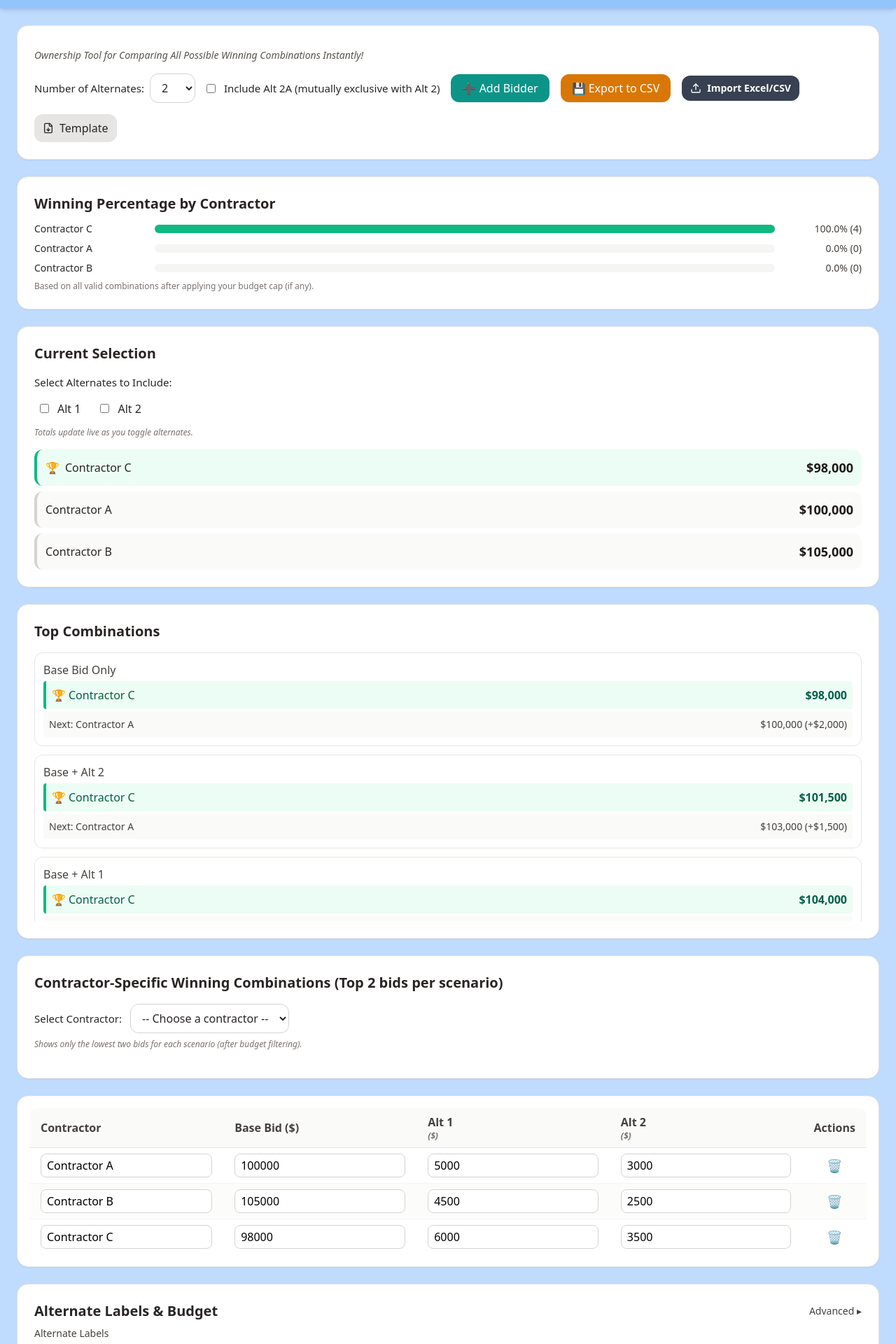
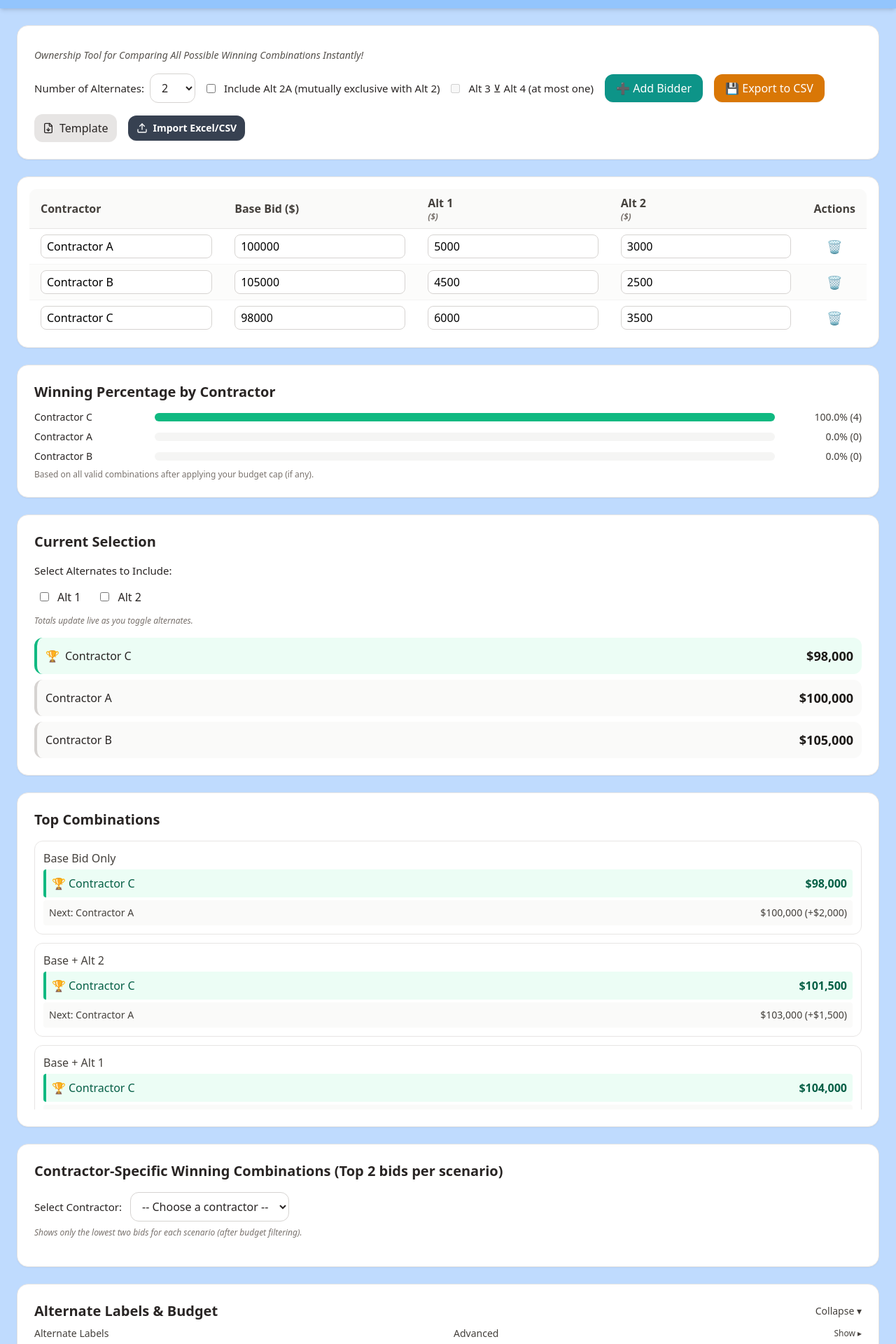
Before and after one commit to zwkoenig/BidAnalyzer, a React (Vite) app: page / in a window 1280 px wide. Shown: the part 60-1980 px from the top of the page at 70% size. Built offline with nearby package versions, Linux system fonts and the light colour scheme.

Commit message:
Update App.tsx

```diff
--- a/src/App.tsx
+++ b/src/App.tsx
@@ -42,7 +42,7 @@ const STORAGE_KEY = "bidanalyzer_state_v1";
 
 // ----- Defaults for Refresh -----
 const INITIAL_NUM_ALTERNATES = 2;
-const INITIAL_HAS2A = false;
+const INITIAL_HAS2A = false; // default unchecked per request
 const INITIAL_XOR34 = false;
 const INITIAL_ALT_LABELS = ["Alt 1", "Alt 2"];
 const INITIAL_ALT2A_LABEL = "Alt 2A";
@@ -57,8 +57,8 @@ const INITIAL_BIDDERS: Bidder[] = [
 export default function App() {
   // Config / toggles
   const [numAlternates, setNumAlternates] = useState<number>(INITIAL_NUM_ALTERNATES);
-  const [has2A, setHas2A] = useState<boolean>(INITIAL_HAS2A); // default: unchecked
-  const [xor34, setXor34] = useState<boolean>(INITIAL_XOR34); // optional Alt3 vs Alt4
+  const [has2A, setHas2A] = useState<boolean>(INITIAL_HAS2A);
+  const [xor34, setXor34] = useState<boolean>(INITIAL_XOR34); // Alt3 vs Alt4
 
   // Labels & controls
   const [altLabels, setAltLabels] = useState<string[]>([...INITIAL_ALT_LABELS]);
@@ -72,7 +72,8 @@ export default function App() {
   // UI state
   const [selectedAlternates, setSelectedAlternates] = useState<AltIndex[]>([]);
   const [selectedContractor, setSelectedContractor] = useState<string>("");
-  const [isAdvancedOpen, setIsAdvancedOpen] = useState<boolean>(false);
+  const [labelsOpen, setLabelsOpen] = useState<boolean>(true); // whole Labels & Budget card collapse
+  const [isAdvancedOpen, setIsAdvancedOpen] = useState<boolean>(false); // inner advanced section
 
   // file input refs
   const snapshotInputRef = useRef<HTMLInputElement>(null);
@@ -161,7 +162,7 @@ export default function App() {
           const next = Array.from({ length: n }, (_, i) => obj.altLabels[i] ?? `Alt ${i + 1}`);
           setAltLabels(next);
         }
-        setAlt2ALabel(typeof obj.alt2ALabel === "string" ? obj.alt2ALabel : INITIAL_ALT2ALABEL);
+        setAlt2ALabel(typeof obj.alt2ALabel === "string" ? obj.alt2ALabel : INITIAL_ALT2A_LABEL);
         setBudgetCap(typeof obj.budgetCap === "number" ? obj.budgetCap : INITIAL_BUDGET_CAP);
         setTopN(typeof obj.topN === "number" ? obj.topN : INITIAL_TOP_N);
         if (Array.isArray(obj.bidders)) {
@@ -546,6 +547,21 @@ export default function App() {
               Include Alt 2A (mutually exclusive with Alt 2)
             </label>
 
+            {/* Alt 3 vs Alt 4 back to top */}
+            <label className="flex items-center gap-2 text-[15px] font-medium text-stone-800">
+              <input
+                type="checkbox"
+                className="mr-1"
+                checked={xor34}
+                onChange={() => {
+                  setXor34((v) => !v);
+                  setSelectedAlternates((prev) => enforceSelectionXOR(prev, [[2, 3]]));
+                }}
+                disabled={numAlternates < 4}
+              />
+              Alt 3 ⊻ Alt 4 (at most one)
+            </label>
+
             <button
               onClick={addBidder}
               className="inline-flex items-center gap-2 px-4 py-2 rounded-xl bg-teal-600 text-white shadow-sm hover:bg-teal-700 transition-all"
@@ -560,12 +576,7 @@ export default function App() {
               💾 Export to CSV
             </button>
 
-            <label className="inline-flex items-center gap-2 px-3 py-2 rounded-xl bg-gray-700 text-white font-bold shadow-sm hover:bg-gray-800 cursor-pointer">
-              <Upload className="w-4 h-4 text-white" />
-              <span className="text-sm">Import Excel/CSV</span>
-              <input type="file" accept=".xlsx,.xls,.csv" className="hidden" onChange={handleImport} />
-            </label>
-
+            {/* Template + Import adjacent */}
             <button
               onClick={downloadTemplateCSV}
               className="inline-flex items-center gap-2 px-3 py-2 rounded-xl bg-stone-200 text-stone-800 hover:bg-stone-300"
@@ -573,10 +584,87 @@ export default function App() {
             >
               <FileDown className="w-4 h-4" /> Template
             </button>
+            <label className="inline-flex items-center gap-2 px-3 py-2 rounded-xl bg-gray-700 text-white font-bold shadow-sm hover:bg-gray-800 cursor-pointer">
+              <Upload className="w-4 h-4 text-white" />
+              <span className="text-sm">Import Excel/CSV</span>
+              <input type="file" accept=".xlsx,.xls,.csv" className="hidden" onChange={handleImport} />
+            </label>
           </div>
         </div>
 
-        {/* Winning Percentages Card (moved before Current Selection) */}
+        {/* Bidder Input Table Card (moved just below Controls) */}
+        <div className="bg-white border border-stone-200 rounded-2xl shadow-sm p-4">
+          <div className="overflow-x-auto">
+            <table className="w-full border border-stone-200 rounded-xl overflow-hidden">
+              <thead className="bg-stone-50 sticky top-0 z-10">
+                <tr className="text-left text-stone-700">
+                  <th className="px-4 py-2 border-b border-stone-200">Contractor</th>
+                  <th className="px-4 py-2 border-b border-stone-200">Base Bid ($)</th>
+                  {Array.from({ length: numAlternates }, (_, idx) => (
+                    <th key={idx} className="px-4 py-2 border-b border-stone-200">
+                      {altLabels[idx] ?? `Alt ${idx + 1}`}
+                      <div className="text-xs text-stone-500 italic">($)</div>
+                    </th>
+                  ))}
+                  {has2A && (
+                    <th className="px-4 py-2 border-b border-stone-200">
+                      {alt2ALabel}
+                      <div className="text-xs text-stone-500 italic">($)</div>
+                    </th>
+                  )}
+                  <th className="px-4 py-2 border-b border-stone-200">Actions</th>
+                </tr>
+              </thead>
+              <tbody className="[&>tr:nth-child(even)]:bg-stone-50/60">
+                {bidders.map((b) => (
+                  <tr key={b.id} className="hover:bg-amber-50/40 transition-colors">
+                    <td className="px-4 py-2 border-b border-stone-100">
+                      <input
+                        type="text"
+                        value={b.name}
+                        onChange={(e) => updateBidder(b.id, "name", e.target.value)}
+                        className="w-full px-2 py-1 rounded-lg border border-stone-300 focus:ring-2 focus:ring-teal-200 focus:border-teal-400"
+                      />
+                    </td>
+                    <td className="px-4 py-2 border-b border-stone-100">
+                      <input
+                        type="number"
+                        value={b.baseBid}
+                        onChange={(e) => updateBidder(b.id, "baseBid", parseFloat(e.target.value) || 0)}
+                        className="w-full px-2 py-1 rounded-lg border border-stone-300 focus:ring-2 focus:ring-teal-200 focus:border-teal-400"
+                      />
+                    </td>
+                    {Array.from({ length: numAlternates }, (_, idx) => (
+                      <td key={idx} className="px-4 py-2 border-b border-stone-100">
+                        <input
+                          type="number"
+                          value={b.alternates[idx] || 0}
+                          onChange={(e) => updateAlternate(b.id, idx, e.target.value)}
+                          className="w-full px-2 py-1 rounded-lg border border-stone-300 focus:ring-2 focus:ring-teal-200 focus:border-teal-400"
+                        />
+                      </td>
+                    ))}
+                    {has2A && (
+                      <td className="px-4 py-2 border-b border-stone-100">
+                        <input
+                          type="number"
+                          value={b.alternate2A || 0}
+                          onChange={(e) => updateAlternate2A(b.id, e.target.value)}
+                          className="w-full px-2 py-1 rounded-lg border border-stone-300 focus:ring-2 focus:ring-teal-200 focus:border-teal-400"
+                        />
+                      </td>
+                    )}
+                    <td className="px-4 py-2 border-b border-stone-100 text-center">
+                      <button onClick={() => removeBidder(b.id)} className="text-red-500 hover:text-red-700 text-lg">🗑️</button>
+                    </td>
+                  </tr>
+                ))}
+              </tbody>
+            </table>
+          </div>
+        </div>
+
+        {/* Winning Percentages Card */}
         <div className="bg-white border border-stone-200 rounded-2xl shadow-sm p-6">
           <h2 className="text-xl font-semibold text-stone-800 mb-3">Winning Percentage by Contractor</h2>
           {winningStats.length === 0 ? (
@@ -724,90 +812,19 @@ export default function App() {
           )}
         </div>
 
-        {/* Bidder Input Table Card (near bottom, above Labels & Budget) */}
-        <div className="bg-white border border-stone-200 rounded-2xl shadow-sm p-4">
-          <div className="overflow-x-auto">
-            <table className="w-full border border-stone-200 rounded-xl overflow-hidden">
-              <thead className="bg-stone-50 sticky top-0 z-10">
-                <tr className="text-left text-stone-700">
-                  <th className="px-4 py-2 border-b border-stone-200">Contractor</th>
-                  <th className="px-4 py-2 border-b border-stone-200">Base Bid ($)</th>
-                  {Array.from({ length: numAlternates }, (_, idx) => (
-                    <th key={idx} className="px-4 py-2 border-b border-stone-200">
-                      {altLabels[idx] ?? `Alt ${idx + 1}`}
-                      <div className="text-xs text-stone-500 italic">($)</div>
-                    </th>
-                  ))}
-                  {has2A && (
-                    <th className="px-4 py-2 border-b border-stone-200">
-                      {alt2ALabel}
-                      <div className="text-xs text-stone-500 italic">($)</div>
-                    </th>
-                  )}
-                  <th className="px-4 py-2 border-b border-stone-200">Actions</th>
-                </tr>
-              </thead>
-              <tbody className="[&>tr:nth-child(even)]:bg-stone-50/60">
-                {bidders.map((b) => (
-                  <tr key={b.id} className="hover:bg-amber-50/40 transition-colors">
-                    <td className="px-4 py-2 border-b border-stone-100">
-                      <input
-                        type="text"
-                        value={b.name}
-                        onChange={(e) => updateBidder(b.id, "name", e.target.value)}
-                        className="w-full px-2 py-1 rounded-lg border border-stone-300 focus:ring-2 focus:ring-teal-200 focus:border-teal-400"
-                      />
-                    </td>
-                    <td className="px-4 py-2 border-b border-stone-100">
-                      <input
-                        type="number"
-                        value={b.baseBid}
-                        onChange={(e) => updateBidder(b.id, "baseBid", parseFloat(e.target.value) || 0)}
-                        className="w-full px-2 py-1 rounded-lg border border-stone-300 focus:ring-2 focus:ring-teal-200 focus:border-teal-400"
-                      />
-                    </td>
-                    {Array.from({ length: numAlternates }, (_, idx) => (
-                      <td key={idx} className="px-4 py-2 border-b border-stone-100">
-                        <input
-                          type="number"
-                          value={b.alternates[idx] || 0}
-                          onChange={(e) => updateAlternate(b.id, idx, e.target.value)}
-                          className="w-full px-2 py-1 rounded-lg border border-stone-300 focus:ring-2 focus:ring-teal-200 focus:border-teal-400"
-                        />
-                      </td>
-                    ))}
-                    {has2A && (
-                      <td className="px-4 py-2 border-b border-stone-100">
-                        <input
-                          type="number"
-                          value={b.alternate2A || 0}
-                          onChange={(e) => updateAlternate2A(b.id, e.target.value)}
-                          className="w-full px-2 py-1 rounded-lg border border-stone-300 focus:ring-2 focus:ring-teal-200 focus:border-teal-400"
-                        />
-                      </td>
-                    )}
-                    <td className="px-4 py-2 border-b border-stone-100 text-center">
-                      <button onClick={() => removeBidder(b.id)} className="text-red-500 hover:text-red-700 text-lg">🗑️</button>
-                    </td>
-                  </tr>
-                ))}
-              </tbody>
-            </table>
-          </div>
-        </div>
-
-        {/* Alternate Labels & Budget Card (at very bottom) */}
+        {/* Alternate Labels & Budget Card — whole card collapsible */}
         <div className="bg-white border border-stone-200 rounded-2xl shadow-sm p-6">
           <div className="flex items-center justify-between mb-2">
             <h2 className="text-xl font-semibold text-stone-800">Alternate Labels & Budget</h2>
             <button
-              onClick={() => setIsAdvancedOpen((v) => !v)}
+              onClick={() => setLabelsOpen((v) => !v)}
               className="text-sm text-stone-700 hover:text-stone-900"
             >
-              Advanced {isAdvancedOpen ? "▾" : "▸"}
+              {labelsOpen ? "Collapse ▾" : "Expand ▸"}
             </button>
           </div>
 
+          {labelsOpen && (
             <div className="grid sm:grid-cols-2 gap-4">
               <div>
                 <div className="text-sm font-medium text-stone-700 mb-2">Alternate Labels</div>
@@ -840,8 +857,17 @@ export default function App() {
                 </div>
               </div>
 
-            {/* Advanced collapsible */}
+              {/* Advanced collapsible inside the card (Budget + Top N) */}
               <div>
+                <div className="flex items-center justify-between mb-2">
+                  <div className="text-sm font-medium text-stone-700">Advanced</div>
+                  <button
+                    onClick={() => setIsAdvancedOpen((v) => !v)}
+                    className="text-xs text-stone-700 hover:text-stone-900"
+                  >
+                    {isAdvancedOpen ? "Hide ▾" : "Show ▸"}
+                  </button>
+                </div>
                 {isAdvancedOpen && (
                   <div className="space-y-3">
                     <div>
@@ -870,24 +896,11 @@ export default function App() {
                         className="w-24 px-2 py-1 rounded-lg border border-stone-300 focus:ring-2 focus:ring-teal-200 focus:border-teal-400"
                       />
                     </div>
-
-                  <label className="flex items-center gap-2 text-[15px] font-medium text-stone-800">
-                    <input
-                      type="checkbox"
-                      className="mr-1"
-                      checked={xor34}
-                      onChange={() => {
-                        setXor34((v) => !v);
-                        setSelectedAlternates((prev) => enforceSelectionXOR(prev, [[2, 3]]));
-                      }}
-                      disabled={numAlternates < 4}
-                    />
-                    Alt 3 ⊻ Alt 4 (at most one)
-                  </label>
                   </div>
                 )}
               </div>
             </div>
+          )}
         </div>
       </div>
 
```
Lines whose indentation alone changed are shown as unchanged.
